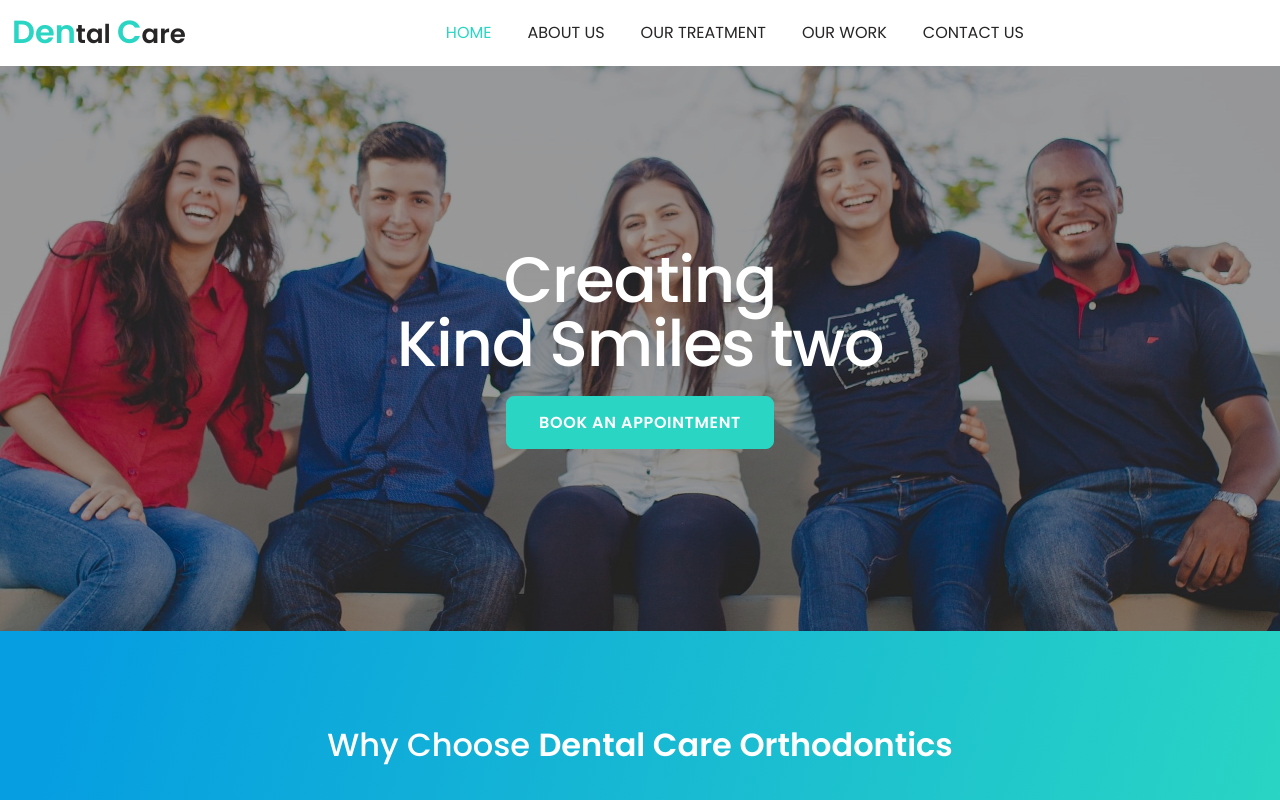
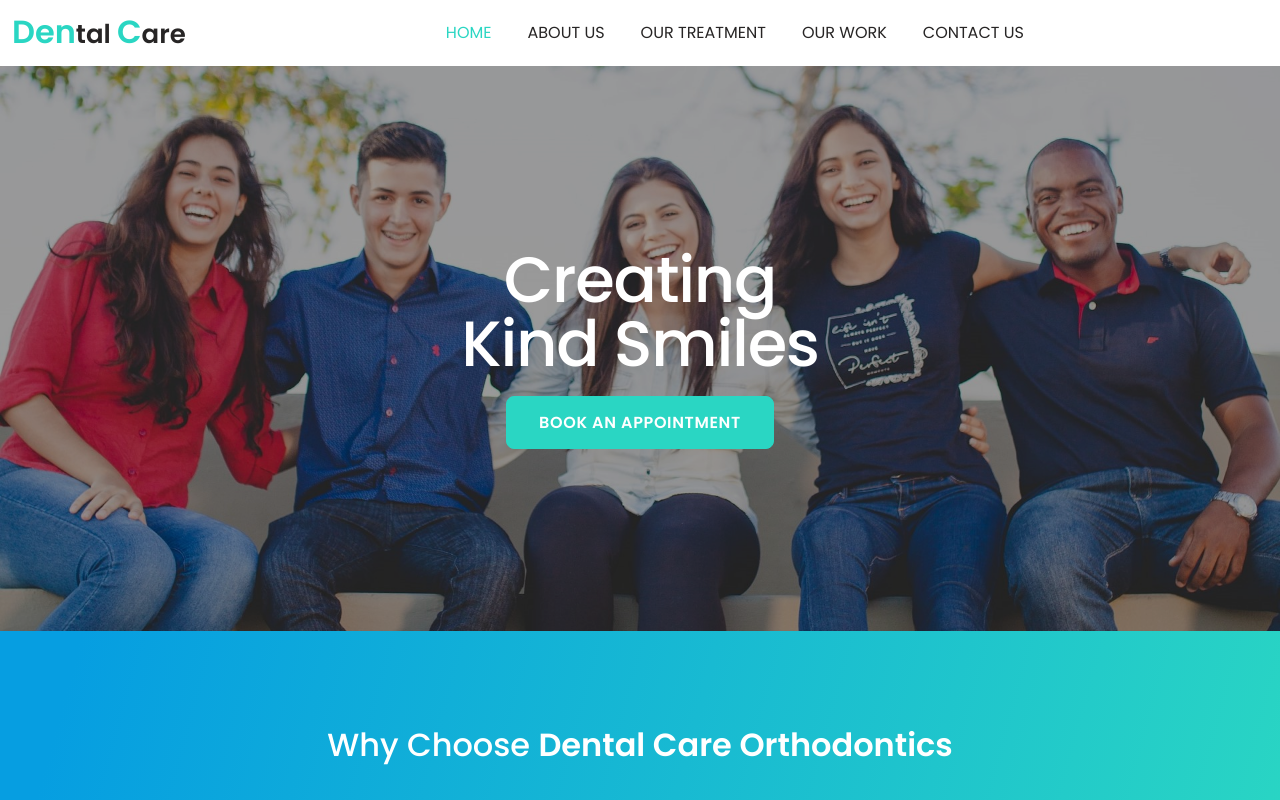
Before and after one commit to salim-kamali/Dental-Care, a plain HTML site: page index.html in a window 1280 px wide. Shown: the top 800 px of the page. Drawn offline with nearby package versions, Linux system fonts and the light colour scheme.

Commit message:
first commmit

```diff
--- a/index.html
+++ b/index.html
@@ -88,7 +88,7 @@
         </div>
         <div class="cnt d-flex align-items-center justify-content-center">
             <div class="txt">
-                <h1>Creating <br> Kind Smiles two</h1>
+                <h1>Creating <br> Kind Smiles</h1>
                 <div class="btns">
                     <p class="no_mb"><a class="btn btn-blue" title="BOOK AN APPOINTMENT" href="#">BOOK AN
                             APPOINTMENT</a></p>
```
